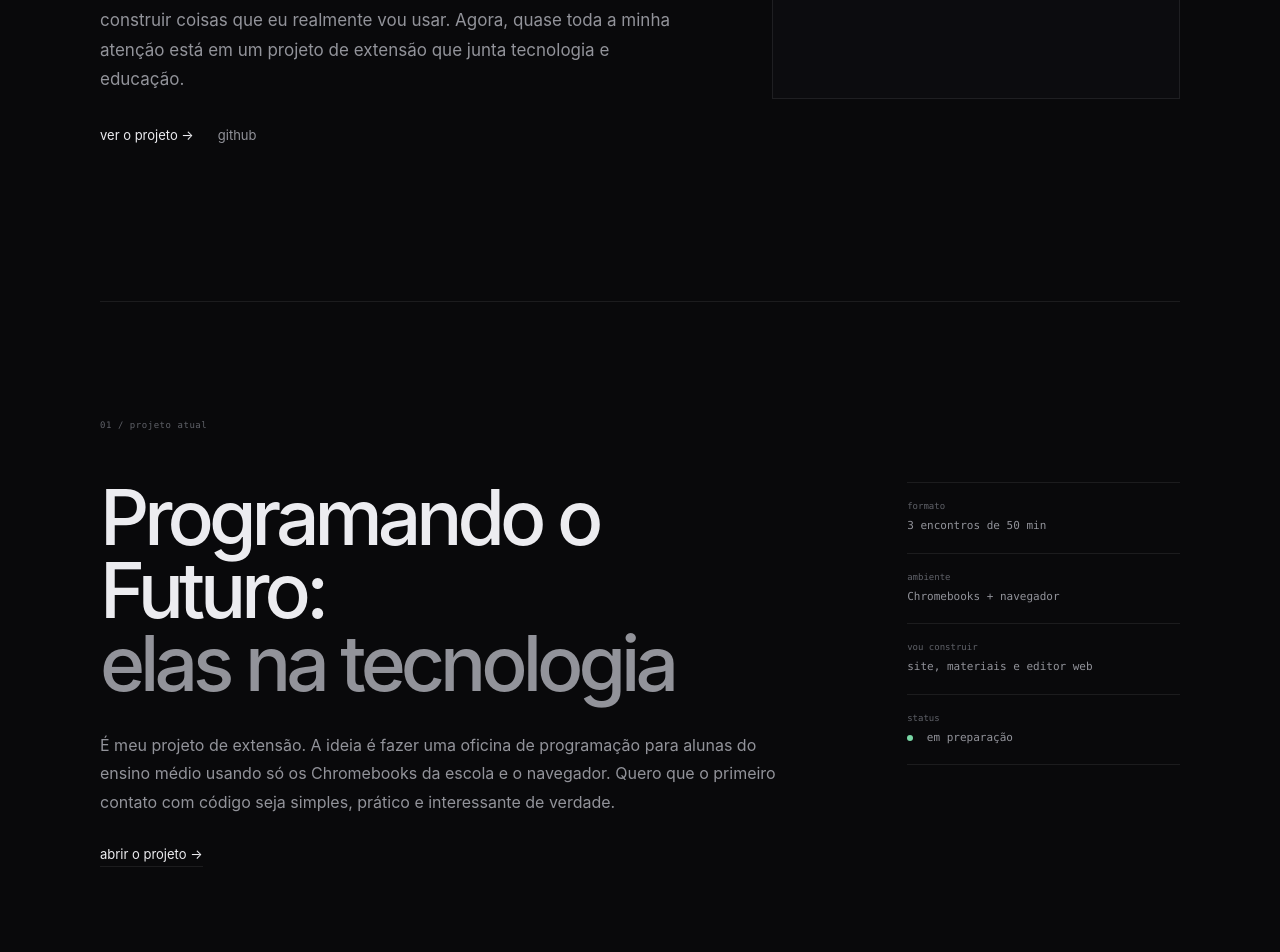
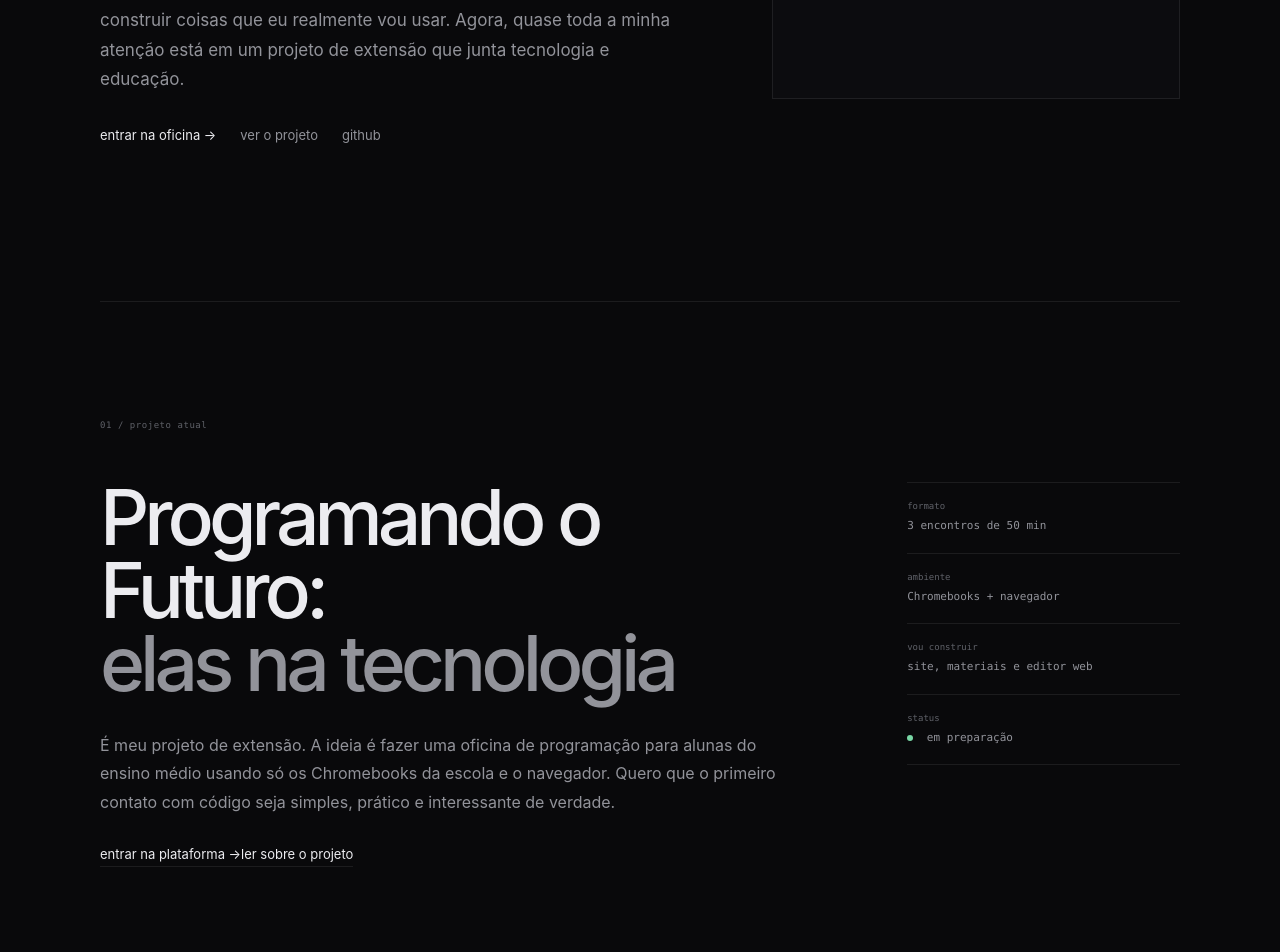
Before and after one commit to renaniii/portfolio, a React (Vite) app: page / in a window 1280 px wide. Shown: the part 500-1452 px from the top of the page. Built offline with nearby package versions, Linux system fonts and the light colour scheme.

Commit message:
feat: destaca acesso a plataforma da oficina

```diff
--- a/src/App.tsx
+++ b/src/App.tsx
@@ -24,6 +24,7 @@ function App() {
 
           <div className="nav-links">
             <a href="#projeto">projeto</a>
+            <Link to="/oficina">oficina</Link>
             <a href="#sobre">sobre</a>
             <a href="https://github.com/renaniii" target="_blank" rel="noreferrer">
               github ↗
@@ -47,8 +48,11 @@ function App() {
             </p>
 
             <div className="hero-actions">
-              <Link className="text-link strong" to="/projetos/programando-o-futuro">
-                ver o projeto →
+              <Link className="text-link strong" to="/oficina">
+                entrar na oficina →
+              </Link>
+              <Link className="text-link" to="/projetos/programando-o-futuro">
+                ver o projeto
               </Link>
               <a className="text-link" href="https://github.com/renaniii" target="_blank" rel="noreferrer">
                 github
@@ -90,9 +94,14 @@ function App() {
                 seja simples, prático e interessante de verdade.
               </p>
 
-              <Link className="project-link" to="/projetos/programando-o-futuro">
-                abrir o projeto →
-              </Link>
+              <div className="project-actions">
+                <Link className="project-link project-link-primary" to="/oficina">
+                  entrar na plataforma →
+                </Link>
+                <Link className="project-link" to="/projetos/programando-o-futuro">
+                  ler sobre o projeto
+                </Link>
+              </div>
             </div>
 
             <dl className="project-facts">
```
